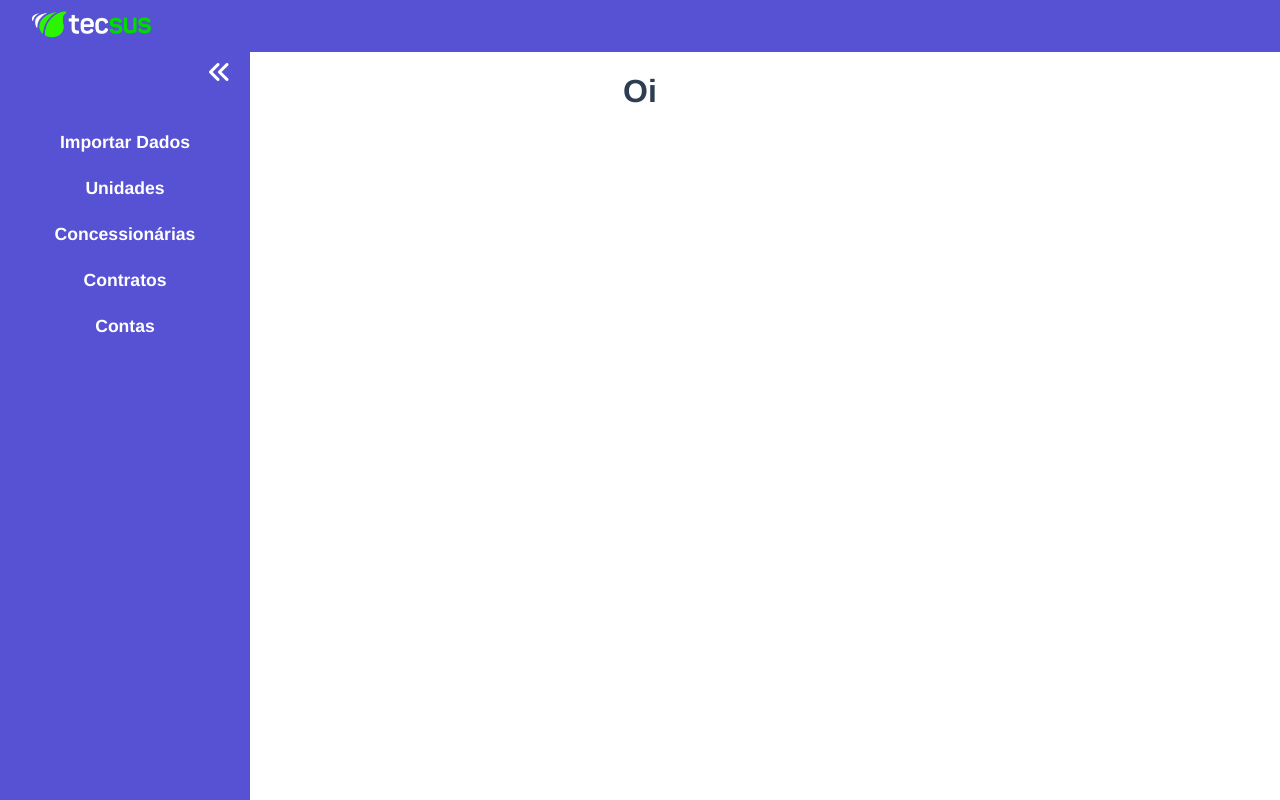
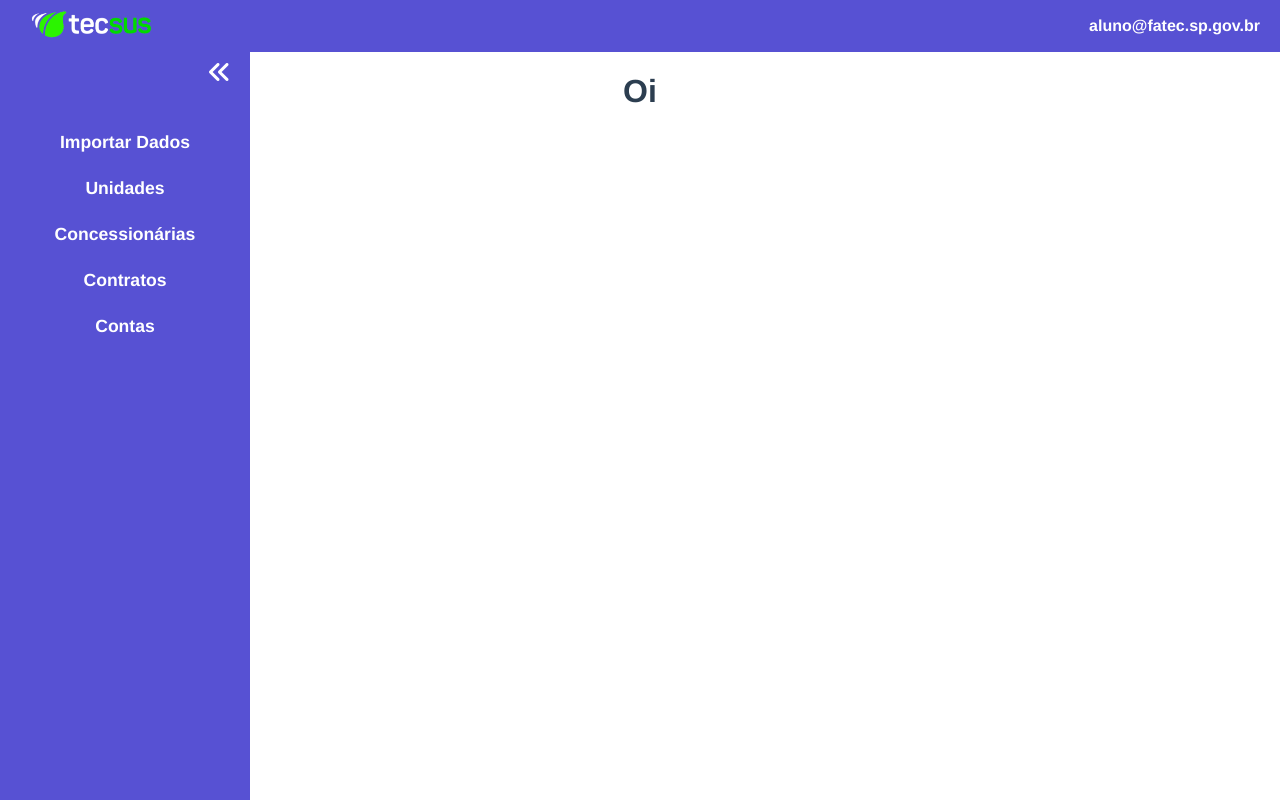
Before and after one commit to Data-Team23/Tecsus-frontend, a Vue app in the folder app-web/: page /upload in a window 1280 px wide. Built offline with nearby package versions, Linux system fonts and the light colour scheme.

Commit message:
style: adicionado campo para usuario na navBar

```diff
--- a/app-web/src/App.vue
+++ b/app-web/src/App.vue
@@ -8,7 +8,7 @@
 </template>
 
 <script setup>
-import NavBar from './components/NavBar/NavBar.vue';
+import NavBar from './components/navbar/NavBar.vue';
 
 </script>
 
--- a/app-web/src/assets/styles/navbar.css
+++ b/app-web/src/assets/styles/navbar.css
@@ -28,6 +28,9 @@ body {
   height: auto
 }
 
+.navbar-user {
+  font-weight: bold;
+}
 
 .navbar-lateral {
   background-color: var(--cor-primaria);
--- a/app-web/src/components/NavBar/NavBar.vue
+++ b/app-web/src/components/NavBar/NavBar.vue
@@ -1,8 +1,11 @@
 <template>
 <div>
     <div class="navbar-superior">
-        <div>
+        <div class="navbar-logo">
             <img src="@/assets/logo.png" alt="Logo" class="logo">
+        </div>
+        <div class="navbar-user">
+            <span class="email-label">aluno@fatec.sp.gov.br</span>
         </div>
     </div>
     <div :class="['navbar-lateral', { 'dobrada': dobrada }]">
--- a/app-web/src/views/UploadImage.vue
+++ b/app-web/src/views/UploadImage.vue
@@ -3,3 +3,6 @@
         <h1>Oi</h1>
     </div>
 </template>
+
+<script setup lang="ts">
+</script>
```
